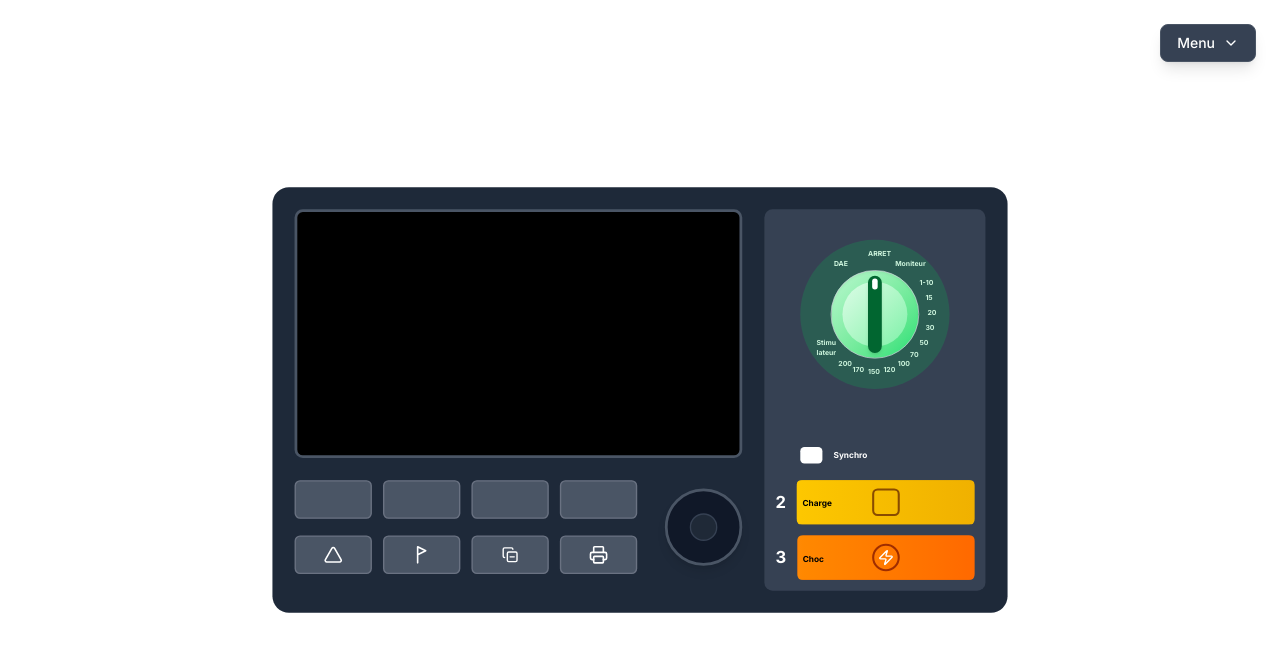
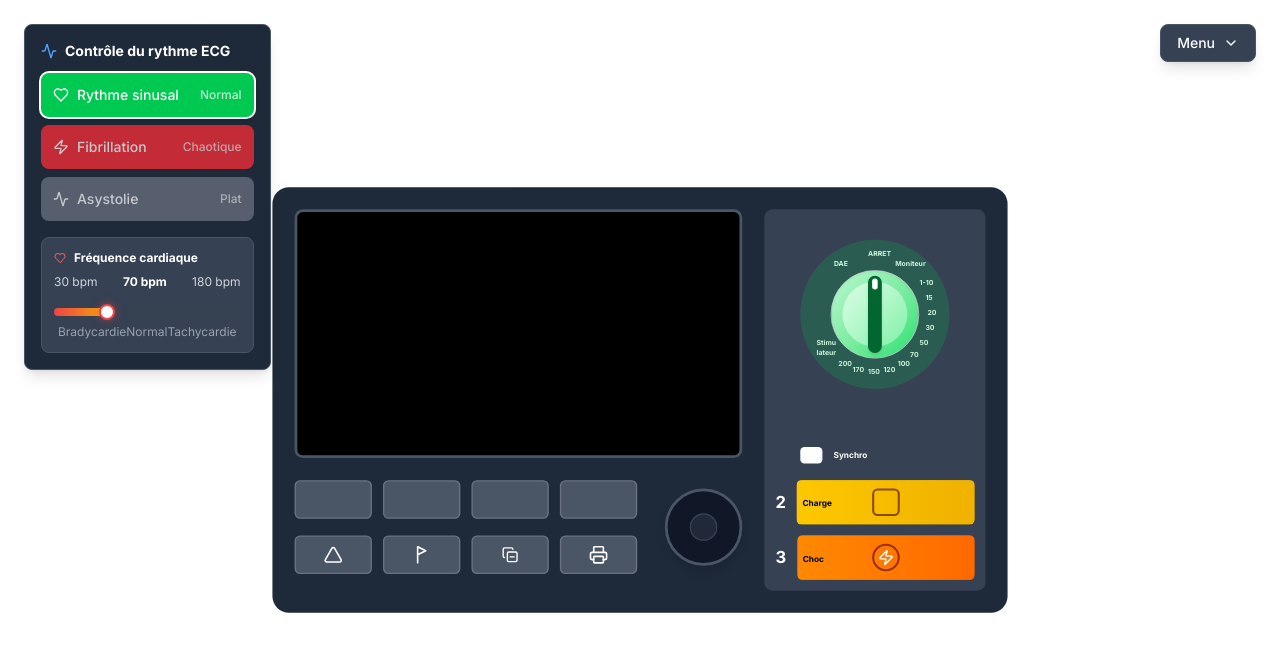
Before and after one commit to Samouz75/Defib_simulation, a Next.js app: page / in a window 1280 px wide. Shown: the top 652 px of the page. Built offline with nearby package versions, Linux system fonts and the light colour scheme.

Commit message:
ajout d'un curseur / balayage pour changer le rythme cardiaque

```diff
--- a/src/app/components/ScreenDisplay/ManuelDisplay.tsx
+++ b/src/app/components/ScreenDisplay/ManuelDisplay.tsx
@@ -10,6 +10,7 @@ interface ManuelDisplayProps {
   isCharging: boolean; // État de charge en cours
   rhythmType?: RhythmType; // Nouveau prop pour le rythme ECG
   showSynchroArrows?: boolean; //prop pour les flèches synchro
+  heartRate?: number; // Fréquence cardiaque
 }
 
 const ManuelDisplay: React.FC<ManuelDisplayProps> = ({
@@ -18,6 +19,7 @@ const ManuelDisplay: React.FC<ManuelDisplayProps> = ({
   shockCount,
   rhythmType = 'sinus', // Par défaut : rythme sinusal
   showSynchroArrows = false,
+  heartRate = 70
 }) => {
   return (
     <div className="absolute inset-3 bg-gray-900 rounded-lg">
--- a/src/app/components/ScreenDisplay/MonitorDisplay.tsx
+++ b/src/app/components/ScreenDisplay/MonitorDisplay.tsx
@@ -7,11 +7,13 @@ import type { RhythmType } from '../graphsdata/ECGRhythms';
 interface MonitorDisplayProps {
   rhythmType?: RhythmType;
   showSynchroArrows?: boolean;
+  heartRate?: number;
 }
 
 const MonitorDisplay: React.FC<MonitorDisplayProps> = ({
   rhythmType = 'sinus',
-  showSynchroArrows = false
+  showSynchroArrows = false,
+  heartRate = 70
 }) => {
   return (
     <div className="absolute inset-3 bg-gray-900 rounded-lg">
@@ -71,7 +73,7 @@ const MonitorDisplay: React.FC<MonitorDisplayProps> = ({
             </div>
             <div className="flex flex-row items-center gap-x-2">
               <div className="text-green-400 text-4xl font-bold">
-                {rhythmType === 'fibrillation' ? '--' : rhythmType === 'asystole' ? '0' : '70'}
+                {rhythmType === 'fibrillation' ? '--' : rhythmType === 'asystole' ? '0' : heartRate}
               </div>
               <div className="text-green-400 text-xs">120</div>
             </div>
@@ -99,7 +101,7 @@ const MonitorDisplay: React.FC<MonitorDisplayProps> = ({
             <div className="flex flex-col items-center">
               <div className="text-blue-400 text-xs">Pouls</div>
               <div className="text-blue-400 text-4xl font-bold">
-                {rhythmType === 'fibrillation' ? '--' : rhythmType === 'asystole' ? '0' : '70'}
+                {rhythmType === 'fibrillation' ? '--' : rhythmType === 'asystole' ? '0' : heartRate}
               </div>
             </div>
             <div className="flex flex-col items-center">
@@ -169,6 +171,7 @@ const MonitorDisplay: React.FC<MonitorDisplayProps> = ({
             height={65}
             rhythmType={rhythmType}
             showSynchroArrows={showSynchroArrows}
+            heartRate={heartRate}
           />
         </div>
 
--- a/src/app/components/ScreenDisplay/StimulateurDisplay.tsx
+++ b/src/app/components/ScreenDisplay/StimulateurDisplay.tsx
@@ -6,11 +6,13 @@ import type { RhythmType } from "../graphsdata/ECGRhythms";
 interface StimulateurDisplayProps {
   rhythmType?: RhythmType;
   showSynchroArrows?: boolean;
+  heartRate?: number;
 }
 
 const StimulateurDisplay: React.FC<StimulateurDisplayProps> = ({
   rhythmType = 'sinus',
-  showSynchroArrows = false
+  showSynchroArrows = false,
+  heartRate = 70
 }) => {
   const [showMenu, setShowMenu] = useState(false);
   const [showStimulationModeMenu, setShowStimulationModeMenu] = useState(false);
--- /dev/null
+++ b/src/app/components/controls/RhythmController.tsx
@@ -0,0 +1,121 @@
+import React from 'react';
+import { Heart, Activity, Zap } from 'lucide-react';
+import type { RhythmType } from '../../components/graphsdata/ECGRhythms';
+
+interface RhythmControllerProps {
+  currentRhythm: RhythmType;
+  onRhythmChange: (rhythm: RhythmType) => void;
+  isScenarioActive: boolean;
+  heartRate: number;
+  onHeartRateChange: (rate: number) => void;
+}
+
+const RhythmController: React.FC<RhythmControllerProps> = ({
+  currentRhythm,
+  onRhythmChange,
+  isScenarioActive,
+  heartRate,
+  onHeartRateChange
+}) => {
+  const rhythmOptions = [
+    {
+      type: 'sinus' as RhythmType,
+      label: 'Rythme sinusal',
+      icon: <Heart className="w-4 h-4" />,
+      color: 'bg-green-500 hover:bg-green-600',
+      description: 'Normal'
+    },
+    {
+      type: 'fibrillation' as RhythmType,
+      label: 'Fibrillation',
+      icon: <Zap className="w-4 h-4" />,
+      color: 'bg-red-500 hover:bg-red-600',
+      description: 'Chaotique'
+    },
+    {
+      type: 'asystole' as RhythmType,
+      label: 'Asystolie',
+      icon: <Activity className="w-4 h-4" />,
+      color: 'bg-gray-500 hover:bg-gray-600',
+      description: 'Plat'
+    }
+  ];
+
+  return (
+    <div className="bg-gray-800 rounded-lg p-4 border border-gray-600 shadow-lg">
+      <h3 className="text-white text-sm font-bold mb-3 flex items-center gap-2">
+        <Activity className="w-4 h-4 text-blue-400" />
+        Contrôle du rythme ECG
+      </h3>
+
+      <div className="space-y-2">
+        {rhythmOptions.map((option) => (
+          <button
+            key={option.type}
+            onClick={() => !isScenarioActive && onRhythmChange(option.type)}
+            disabled={isScenarioActive}
+            className={`w-full flex items-center gap-3 p-3 rounded-lg text-white text-sm font-medium transition-all duration-200 ${
+              currentRhythm === option.type
+                ? `${option.color} ring-2 ring-white ring-opacity-50 shadow-md`
+                : isScenarioActive
+                  ? 'bg-gray-600 cursor-not-allowed opacity-50'
+                  : `${option.color} opacity-75 hover:opacity-100`
+            }`}
+          >
+            <div className="flex items-center gap-2">
+              {option.icon}
+              <span>{option.label}</span>
+            </div>
+            <span className="ml-auto text-xs opacity-75">
+              {option.description}
+            </span>
+          </button>
+        ))}
+      </div>
+
+      {/* Curseur de fréquence cardiaque (seulement pour rythme sinusal) */}
+      {currentRhythm === 'sinus' && !isScenarioActive && (
+        <div className="mt-4 p-3 bg-gray-700 rounded-lg border border-gray-600">
+          <h4 className="text-white text-xs font-bold mb-2 flex items-center gap-2">
+            <Heart className="w-3 h-3 text-red-400" />
+            Fréquence cardiaque
+          </h4>
+
+          <div className="space-y-2">
+            <div className="flex justify-between text-xs text-gray-300">
+              <span>30 bpm</span>
+              <span className="font-bold text-white">{heartRate} bpm</span>
+              <span>180 bpm</span>
+            </div>
+
+            <input
+              type="range"
+              min="30"
+              max="180"
+              value={heartRate}
+              onChange={(e) => onHeartRateChange(parseInt(e.target.value))}
+              className="w-full h-2 bg-gray-600 rounded-lg appearance-none cursor-pointer slider"
+              style={{
+                background: `linear-gradient(to right, #ef4444 0%, #f59e0b ${((heartRate - 30) / 150) * 100}%, #374151 ${((heartRate - 30) / 150) * 100}%, #374151 100%)`
+              }}
+            />
+
+            <div className="flex justify-between text-xs ml-1 mr-1  text-gray-400">
+              <span>Bradycardie</span>
+              <span>Normal</span>
+              <span>Tachycardie</span>
+            </div>
+          </div>
+        </div>
+      )}
+
+      {isScenarioActive && (
+        <div className="mt-3 text-xs text-yellow-400 bg-yellow-900/20 p-2 rounded">
+          ⚠️ Contrôle désactivé pendant un scénario
+        </div>
+      )}
+    </div>
+  );
+};
+
+export default RhythmController;
--- a/src/app/components/graphsdata/ECGDisplay.tsx
+++ b/src/app/components/graphsdata/ECGDisplay.tsx
@@ -6,6 +6,7 @@ interface ECGDisplayProps {
   height?: number;
   rhythmType?: RhythmType;
   showSynchroArrows?: boolean; //afficher les flèches synchro
+  heartRate?: number;
 }
 
 const ECGDisplay: React.FC<ECGDisplayProps> = ({
@@ -13,6 +14,7 @@ const ECGDisplay: React.FC<ECGDisplayProps> = ({
   height = 80,
   rhythmType = 'sinus',
   showSynchroArrows = false,
+  heartRate = 70, //par défaut
 }) => {
   const canvasRef = useRef<HTMLCanvasElement>(null);
   const animationRef = useRef<number>(0);
@@ -23,6 +25,7 @@ const ECGDisplay: React.FC<ECGDisplayProps> = ({
     dataBuffer: [] as number[],
     offset: 0,
     currentRhythmType: rhythmType,
+    currentHeartRate: heartRate,
     pendingRhythmChange: false,
     lastPeakPositions: [] as number[], //positions des derniers pics détectés
     peakPositions: [] as number[], // Positions absolues des pics dans ecgStream
@@ -129,16 +132,72 @@ const ECGDisplay: React.FC<ECGDisplayProps> = ({
     });
   };
 
-  const triggerRhythmTransition = (newRhythmType: RhythmType) => {
+  //buffer ECG basé sur la fréquence cardiaque
+  const createHeartRateBuffer = (baseData: number[], targetHeartRate: number) => {
+    // Fréquence de base du rythme sinusal (approximativement 70 bpm)
+    const baseHeartRate = 70;
+
+    // Calculer le facteur de vitesse
+    const speedFactor = targetHeartRate / baseHeartRate;
+
+    // Pour des fréquences plus élevées, on raccourcit l'intervalle entre les battements
+    // Pour des fréquences plus basses, on l'allonge
+    const targetLength = Math.round(baseData.length / speedFactor);
+
+    if (speedFactor >= 1) {
+      // Fréquence plus élevée : on raccourcit en supprimant des points
+      const step = baseData.length / targetLength;
+      const newData: number[] = [];
+
+      for (let i = 0; i < targetLength; i++) {
+        const sourceIndex = Math.round(i * step);
+        if (sourceIndex < baseData.length) {
+          newData.push(baseData[sourceIndex]);
+        }
+      }
+      return newData;
+    } else {
+      // Fréquence plus basse : on allonge en ajoutant des points
+      const newData: number[] = [];
+      const step = (baseData.length - 1) / (targetLength - 1);
+
+      for (let i = 0; i < targetLength; i++) {
+        const sourceIndex = i * step;
+        const lowerIndex = Math.floor(sourceIndex);
+        const upperIndex = Math.ceil(sourceIndex);
+
+        if (lowerIndex === upperIndex || upperIndex >= baseData.length) {
+          newData.push(baseData[lowerIndex] || 2);
+        } else {
+          const fraction = sourceIndex - lowerIndex;
+          const interpolated = baseData[lowerIndex] * (1 - fraction) + baseData[upperIndex] * fraction;
+          newData.push(interpolated);
+        }
+      }
+      return newData;
+    }
+  };
+
+  const triggerRhythmTransition = (newRhythmType: RhythmType, newHeartRate?: number) => {
     const state = animationState.current;
 
-    if (state.currentRhythmType === newRhythmType) return;
+    const hasRhythmChanged = state.currentRhythmType !== newRhythmType;
+    const hasHeartRateChanged = newHeartRate !== undefined && state.currentHeartRate !== newHeartRate;
+
+    if (!hasRhythmChanged && !hasHeartRateChanged) return;
 
     const visibleSegment = state.ecgStream.slice(state.offset, state.offset + width);
 
-    const newRhythmData = getRhythmData(newRhythmType);
+    let newRhythmData = getRhythmData(newRhythmType);
+
+    // Appliquer la fréquence cardiaque seulement pour le rythme sinusal
+    if (newRhythmType === 'sinus' && newHeartRate !== undefined) {
+      newRhythmData = createHeartRateBuffer(newRhythmData, newHeartRate);
+    }
+
     let transitionData: number[] = [];
 
+    if (hasRhythmChanged) {
       if (state.currentRhythmType === 'fibrillation' && newRhythmType === 'asystole') {
         transitionData = newRhythmData.slice(0, 50);
       } else if (state.currentRhythmType === 'asystole' && newRhythmType === 'sinus') {
@@ -148,11 +207,17 @@ const ECGDisplay: React.FC<ECGDisplayProps> = ({
       } else {
         transitionData = newRhythmData.slice(0, 60);
       }
+    } else {
+      transitionData = newRhythmData.slice(0, Math.min(100, newRhythmData.length));
+    }
 
     state.ecgStream = visibleSegment.concat(transitionData);
     state.baseLoop = newRhythmData;
     state.offset = 0;
     state.currentRhythmType = newRhythmType;
+    if (newHeartRate !== undefined) {
+      state.currentHeartRate = newHeartRate;
+    }
     state.pendingRhythmChange = false;
   };
 
@@ -165,7 +230,13 @@ const ECGDisplay: React.FC<ECGDisplayProps> = ({
 
     const initializeECGStream = () => {
       const state = animationState.current;
-      const rhythmData = getRhythmData(state.currentRhythmType);
+      let rhythmData = getRhythmData(state.currentRhythmType);
+
+      // Appliquer la fréquence cardiaque pour le rythme sinusal
+      if (state.currentRhythmType === 'sinus') {
+        rhythmData = createHeartRateBuffer(rhythmData, state.currentHeartRate);
+      }
+
       state.baseLoop = rhythmData;
 
       const repeats = Math.ceil(width / rhythmData.length) + 3;
@@ -177,9 +248,11 @@ const ECGDisplay: React.FC<ECGDisplayProps> = ({
 
     if (animationState.current.ecgStream.length === 0) {
       animationState.current.currentRhythmType = rhythmType;
+      animationState.current.currentHeartRate = heartRate;
       initializeECGStream();
-    } else if (animationState.current.currentRhythmType !== rhythmType) {
-      triggerRhythmTransition(rhythmType);
+    } else if (animationState.current.currentRhythmType !== rhythmType ||
+               animationState.current.currentHeartRate !== heartRate) {
+      triggerRhythmTransition(rhythmType, heartRate);
     }
 
     const drawECG = () => {
@@ -208,7 +281,14 @@ const ECGDisplay: React.FC<ECGDisplayProps> = ({
 
       drawSynchroArrows(ctx);
 
-      const speed = state.currentRhythmType === 'fibrillation' ? 2 : 1;
+      // Vitesse adaptée selon le rythme et la fréquence cardiaque
+      let speed = state.currentRhythmType === 'fibrillation' ? 2 : 1;
+
+      // ajuste la vitesse selon la fréquence cardiaque
+      if (state.currentRhythmType === 'sinus') {
+        speed = Math.max(0.5, Math.min(3, state.currentHeartRate / 70));
+      }
+
       state.offset += speed;
 
       if (state.offset + width >= state.ecgStream.length) {
@@ -266,7 +346,7 @@ const ECGDisplay: React.FC<ECGDisplayProps> = ({
         cancelAnimationFrame(animationRef.current);
       }
     };
-  }, [width, height, rhythmType, showSynchroArrows]);
+  }, [width, height, rhythmType, showSynchroArrows, heartRate]);
 
   // Réinitialiser les pics quand le mode synchro change
   useEffect(() => {
--- a/src/app/globals.css
+++ b/src/app/globals.css
@@ -24,3 +24,24 @@ body {
   color: var(--foreground);
   font-family: Arial, Helvetica, sans-serif;
 }
+
+.slider::-webkit-slider-thumb {
+  appearance: none;
+  height: 16px;
+  width: 16px;
+  border-radius: 50%;
+  background: #ffffff;
+  cursor: pointer;
+  border: 2px solid #ef4444;
+  box-shadow: 0 0 8px rgba(239, 68, 68, 0.5);
+}
+
+.slider::-moz-range-thumb {
+  height: 16px;
+  width: 16px;
+  border-radius: 50%;
+  background: #ffffff;
+  cursor: pointer;
+  border: 2px solid #ef4444;
+  box-shadow: 0 0 8px rgba(239, 68, 68, 0.5);
+}
--- a/src/app/hooks/useScenario.ts
+++ b/src/app/hooks/useScenario.ts
@@ -14,6 +14,8 @@ export interface ScenarioState {
   showScenarioModal: boolean;
   selectedScenarioForModal: string | null;
   currentRhythm: RhythmType;
+  manualRhythm: RhythmType;
+  heartRate: number;
 }
 
 export const useScenario = () => {
@@ -25,6 +27,8 @@ export const useScenario = () => {
     showScenarioModal: false,
     selectedScenarioForModal: null,
     currentRhythm: 'sinus',
+    manualRhythm: 'sinus',
+    heartRate: 70,
   });
 
   const scenarioTimeoutRef = useRef<NodeJS.Timeout | null>(null);
@@ -142,6 +146,30 @@ export const useScenario = () => {
     setState(prev => ({ ...prev, ...updates }));
   };
 
+  //fonction pour gérer le changement de fréquence cardiaque
+  const setHeartRate = (rate: number) => {
+    updateState({ heartRate: rate });
+  };
+
+  //fonction pour gérer le changement manuel du rythme
+  const setManualRhythm = (rhythm: RhythmType) => {
+    updateState({
+      manualRhythm: rhythm,
+      // Si aucun scénario n'est actif, appliquer le changement immédiatement
+      currentRhythm: state.currentScenario ? state.currentRhythm : rhythm
+    });
+  };
+
+  // Fonction pour obtenir le rythme effectif (scénario ou manuel)
+  const getEffectiveRhythm = (): RhythmType => {
+    return state.currentScenario ? state.currentRhythm : state.manualRhythm;
+  };
+
+  // Fonction pour vérifier si un scénario est actif
+  const isScenarioActive = (): boolean => {
+    return state.currentScenario !== null;
+  };
+
   const validateScenarioStep = (stepNumber: number) => {
     let currentSteps: ScenarioStep[] = [];
 
@@ -186,7 +214,8 @@ export const useScenario = () => {
             currentScenario: null,
             currentStep: 0,
             showScenarioComplete: false,
-            currentRhythm: 'sinus',
+            // Revenir au rythme manuel après la fin du scénario
+            currentRhythm: state.manualRhythm,
           });
         }, 3000);
       }
@@ -351,5 +380,9 @@ export const useScenario = () => {
     triggerCardioversionSuccess,
     cleanup,
     getCurrentScenarioSteps,
+    setManualRhythm,
+    setHeartRate,
+    getEffectiveRhythm,
+    isScenarioActive,
   };
 };
--- a/src/app/page.tsx
+++ b/src/app/page.tsx
@@ -19,6 +19,7 @@ import ManuelDisplay from "./components/ScreenDisplay/ManuelDisplay";
 import Joystick from "./components/buttons/Joystick";
 import RotativeKnob from "./components/buttons/RotativeKnob";
 import DropdownMenu from "./components/DropdownMenu";
+import RhythmController from "./components/controls/RhythmController";
 import { useDefibrillator } from "./hooks/useDefibrillator";
 import { useResponsiveScale } from "./hooks/useResponsiveScale";
 import { RotaryMappingService } from "./services/RotaryMappingService";
@@ -400,6 +401,8 @@ const DefibInterface: React.FC = () => {
       );
     }
 
+    const effectiveRhythm = scenario.getEffectiveRhythm();
+
     switch (defibrillator.displayMode) {
       case "ARRET":
         return <ARRETDisplay />;
@@ -424,18 +427,18 @@ const DefibInterface: React.FC = () => {
           return (
             <div className="relative w-full h-full">
               <MonitorDisplay
-                rhythmType={scenario.currentRhythm}
+                rhythmType={effectiveRhythm}
                 showSynchroArrows={defibrillator.isSynchroMode}
               />
               <div className="absolute top-[52.5%] right-4 text-xs font-bold text-green-400">
                 <span>
-                  {scenario.currentRhythm === "fibrillation" && scenario.currentScenario === "scenario_4"
+                  {effectiveRhythm === "fibrillation" && scenario.currentScenario === "scenario_4"
                     ? "ACFA - 160/min"
-                    : scenario.currentRhythm === "fibrillation"
+                    : effectiveRhythm === "fibrillation"
                     ? "Fibrillation ventriculaire"
-                    : scenario.currentRhythm === "asystole"
+                    : effectiveRhythm === "asystole"
                     ? "BAV 3 - 30/min"
-                    : "Rythme sinusal"}
+                    : `Rythme sinusal - ${scenario.heartRate} bpm`}
                 </span>
               </div>
             </div>
@@ -443,8 +446,9 @@ const DefibInterface: React.FC = () => {
       case "Stimulateur":
         return (
           <StimulateurDisplay
-            rhythmType={scenario.currentRhythm}
+            rhythmType={effectiveRhythm}
             showSynchroArrows={defibrillator.isSynchroMode}
+            heartRate={scenario.heartRate}
           />
         );
         case "Manuel":
@@ -454,12 +458,13 @@ const DefibInterface: React.FC = () => {
               chargeProgress={defibrillator.chargeProgress}
               shockCount={defibrillator.shockCount}
               isCharging={defibrillator.isCharging}
-              rhythmType={scenario.currentRhythm}
+              rhythmType={effectiveRhythm}
               showSynchroArrows={defibrillator.isSynchroMode}
+              heartRate={scenario.heartRate}
             />
           );
         default:
-          return <MonitorDisplay rhythmType={scenario.currentRhythm} />;
+          return <MonitorDisplay rhythmType={effectiveRhythm} heartRate={scenario.heartRate} />;
       }
     };
 
@@ -470,6 +475,17 @@ const DefibInterface: React.FC = () => {
         <DropdownMenu
           onMenuItemSelect={handleMenuItemSelect}
           onScenarioSelect={scenario.handleScenarioSelect}
+        />
+      </div>
+
+      {/* Contrôleur de rythme dans le coin supérieur gauche */}
+      <div className="absolute top-6 left-6 z-50">
+        <RhythmController
+          currentRhythm={scenario.manualRhythm}
+          onRhythmChange={scenario.setManualRhythm}
+          isScenarioActive={scenario.isScenarioActive()}
+          heartRate={scenario.heartRate}
+          onHeartRateChange={scenario.setHeartRate}
         />
       </div>
 
```
Lines whose indentation alone changed are shown as unchanged.
